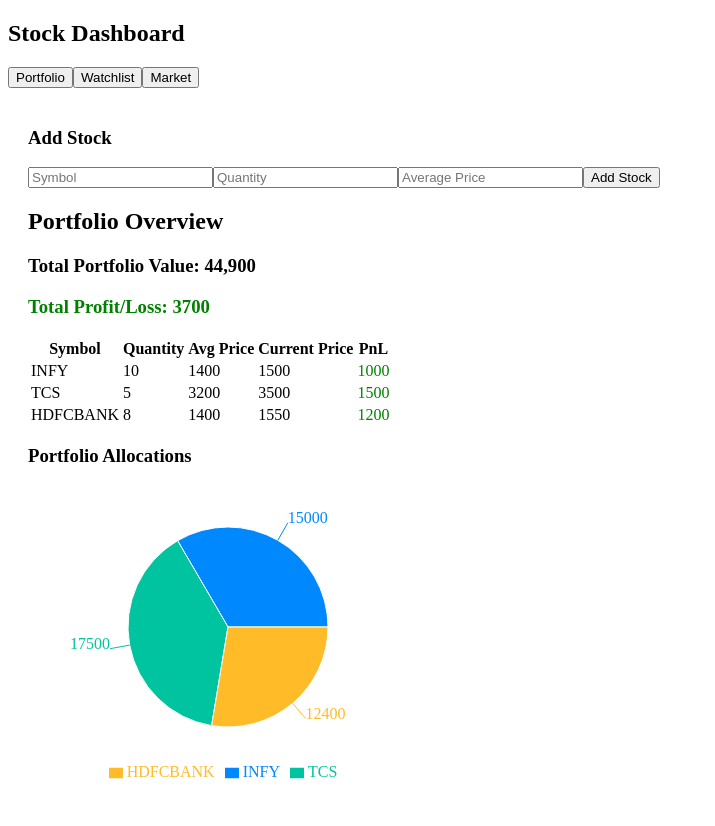
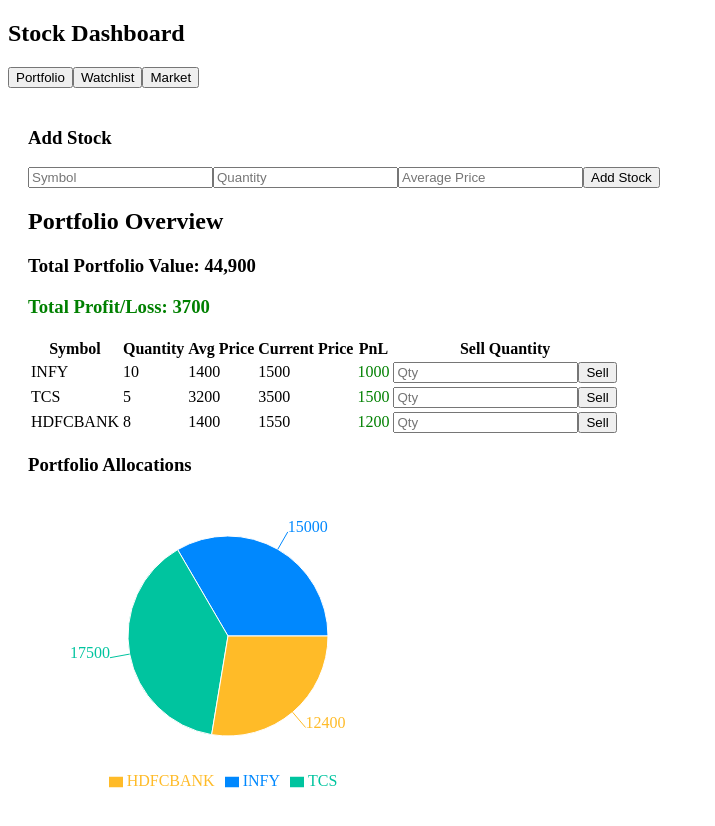
Before and after one commit to gparthiv/market-portfolio, a React app: page / in a window 1280 px wide. Shown: the top 826 px of the page, without its empty margins (0-715 px from the left). Built offline with nearby package versions, Linux system fonts and the light colour scheme; the HTML template or start-up script is replaced by a standard one.

Commit message:
Refactor holdings table with HoldingRow component and sell functionality

```diff
--- /dev/null
+++ b/src/components/portfolio/HoldingRow.jsx
@@ -0,0 +1,36 @@
+import { useState } from "react"
+export default function HoldingRow({ stock, onSellStock }) {
+  const [sellQty, setSellQty] = useState("")
+  const pnl = (stock.currentPrice - stock.avgPrice) * stock.quantity
+  return (
+    <tr>
+      <td>{stock.symbol}</td>
+      <td>{stock.quantity}</td>
+      <td>{stock.avgPrice}</td>
+      <td>{stock.currentPrice}</td>
+
+      <td style={{ color: pnl > 0 ? "green" : "red" }}>
+        {pnl}
+      </td>
+
+      <td>
+        <input
+          type="number"
+          placeholder="Qty"
+          value={sellQty}
+          onChange={(e) => setSellQty(e.target.value)}
+        />
+
+        <button
+          onClick={() => {
+            onSellStock(stock.id, Number(sellQty))
+            setSellQty("")
+          }}
+        >
+          Sell
+        </button>
+      </td>
+    </tr>
+  )
+
+}
--- a/src/components/portfolio/HoldingsTable.jsx
+++ b/src/components/portfolio/HoldingsTable.jsx
@@ -1,4 +1,6 @@
-export default function HoldingsTable({ holdings }) {
+import HoldingRow from "./HoldingRow";
+
+export default function HoldingsTable({ holdings, onSellStock }) {
   return (
     <table>
       <thead>
@@ -8,25 +10,20 @@ export default function HoldingsTable({ holdings }) {
           <th>Avg Price</th>
           <th>Current Price</th>
           <th>PnL</th>
+          <th>Sell Quantity</th>
         </tr>
       </thead>
 
       <tbody>
 
-        {holdings.map((stock) => {
-          const pnl = (stock.currentPrice - stock.avgPrice) * stock.quantity;
+        {holdings.map((stock) => (
+          <HoldingRow
+            key={stock.id}
+            stock={stock}
+            onSellStock={onSellStock}
+          />
+        ))}
 
-          return (
-            <tr key={stock.symbol}>
-              <td>{stock.symbol}</td>
-              <td>{stock.quantity}</td>
-              <td>{stock.avgPrice}</td>
-              <td>{stock.currentPrice}</td>
-              <td style={{ color: pnl > 0 ? "green" : "red" }}>{pnl}</td>
-
-            </tr>
-          )
-        })}
       </tbody>
     </table>
   )
--- a/src/pages/Dashboard.jsx
+++ b/src/pages/Dashboard.jsx
@@ -22,6 +22,23 @@ export default function Dashboard() {
     setHoldings([...holdings, newStock])
   }
 
+  function handleSellStock(id, quantitytoSell) {
+    setHoldings(holdings.map(stock => {
+      if (stock.id === id) {
+        const newQuantity = stock.quantity - quantitytoSell
+        if (newQuantity <= 0)
+          return null
+        return {
+          ...stock,
+          quantity: newQuantity
+        }
+      }
+      return stock
+    })
+      .filter(Boolean)
+    )
+  }
+
 
   return (
     <div style={{ padding: "20px", marginBottom: "30px" }}>
@@ -30,7 +47,8 @@ export default function Dashboard() {
         totVal={totVal}
         totPnL={totPnL}
       />
-      <HoldingsTable holdings={holdings} />
+      <HoldingsTable holdings={holdings}
+        onSellStock={handleSellStock} />
       <PortfolioPieChart holdings={holdings} />
 
     </div>
```
